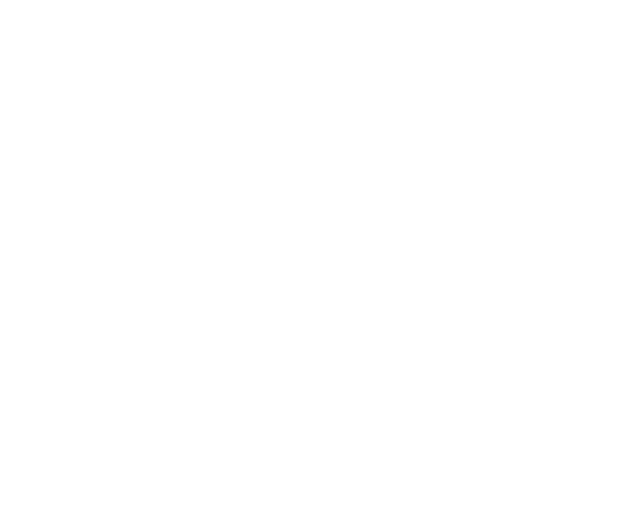
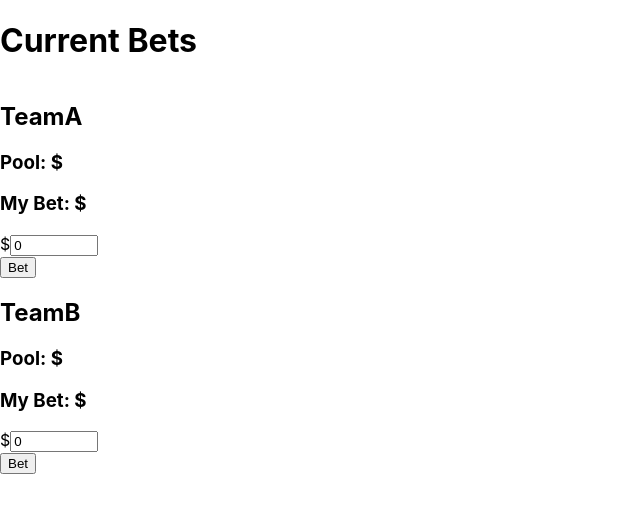
Before and after one commit to smokiebacon/attshapehackathon, a React (Create React App) app: page /bet in a window 1280 px wide. Shown: the top 512 px of the page, without its empty margins (0-640 px from the left). Built offline with nearby package versions, Linux system fonts and the light colour scheme.

Commit message:
Bryant creates TeamA & TeamB betting scaffolding in Bet.js component.

```diff
--- a/src/App.js
+++ b/src/App.js
@@ -3,6 +3,8 @@
 // import Video from "./Components/Video/Video";
 import Login from "./Components/Auth/Login/Login";
 import Register from "./Components/Auth/Register/Register";
+import Bet from './Components/Bet/Bet';
+
 class App extends Component {
   state = {
     loggedUser: {},
@@ -74,6 +76,7 @@
             component={() => <Login doLoginUser={this.doLoginUser} />}
           />
           <Route exact path="/register" component={() => <Register />} />
+          <Route exact path="/bet" component={() => <Bet />} />
         </Switch>
       </div>
     );
--- /dev/null
+++ b/src/Components/Bet/Bet.css
@@ -0,0 +1,3 @@
+.bet {
+    display: grid;
+}
--- a/src/Components/Bet/Bet.js
+++ b/src/Components/Bet/Bet.js
@@ -1,15 +1,41 @@
 import React, { Component } from "react";
+import './Bet.css';
 
 export default class Bet extends Component {
+    state = {
+        teamAValue: 0.00,
+        teamBValue: 0.00
+    }
+
+    handleChange = (e) => {
+        this.setState({
+            [e.target.name]: e.target.value
+        });
+    }
+
     render() {
         return (
             <div className="bet">
                 <h1 className="bet__title">Current Bets</h1>
 
                 <div className="bet__teamA bet__team">
+                    <h2 className="bet__team__title">TeamA</h2>
+                    <h3 className="bet__team__pool">Pool: $</h3>
+                    <h3 className="bet__team__mine">My Bet: $</h3>
+                    <div className="bet__team__input">
+                        $<input type="number" name="teamAValue" value={this.state.teamAValue} onChange={this.handleChange}min="0.01" step="0.01" max="100.00"></input>
+                    </div>
+                    <button class="bet__team__btn">Bet</button>
                 </div>
 
                 <div className="bet__teamB bet__team">
+                    <h2 className="bet__team__title">TeamB</h2>
+                    <h3 className="bet__team__pool">Pool: $</h3>
+                    <h3 className="bet__team__mine">My Bet: $</h3>
+                    <div className="bet__team__input">
+                        $<input type="number" name="teamAValue" value={this.state.teamBValue} onChange={this.handleChange}min="0.01" step="0.01" max="100.00"></input>
+                    </div>
+                    <button class="bet__team__btn">Bet</button>
                 </div>
 
                 <div className="bet__stats">
```
Also changed, not shown: 1 other file (tests, documents, lock files or other folders).
